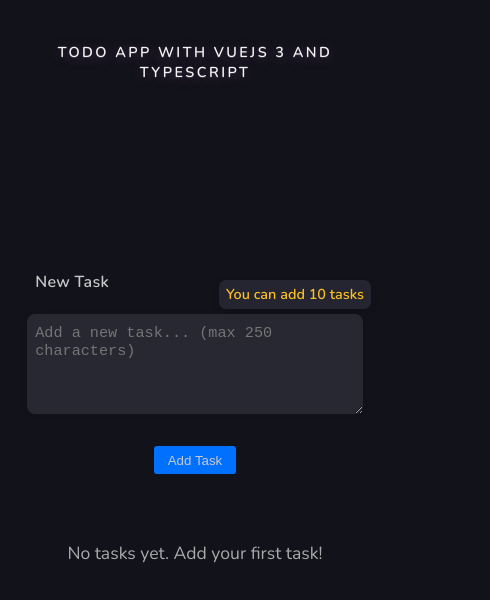
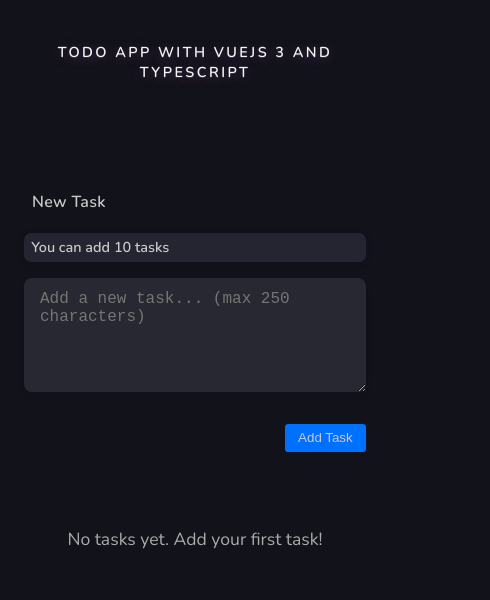
Before and after one commit to DiegoRoar/vue_todo, a Vue app: page / in a window 390 px wide. Shown: the top 600 px of the page, 490 px wide, since content can reach past the window. Built offline with nearby package versions, Linux system fonts and the light colour scheme.

Commit message:
Fixed poisiton of task limit
Moved to TodoForm

```diff
--- a/src/App.vue
+++ b/src/App.vue
@@ -2,17 +2,16 @@
   <div class="container">
     <h1 class="title">{{ title }}</h1>
     <main>
-      <TodoForm @add-task="addTask" :disabled="tasks.length >= 10" />
+      <div class="form-limit-row">
+        <div class="form-limit-flex">
+          <TodoForm
+            @add-task="addTask"
+            :disabled="tasks.length >= 10"
+            :tasks-length="tasks.length"
+          />
+        </div>
+      </div>
       <TaskList :tasks />
-      <div class="tasks-limit">
-        <p v-if="tasks.length === 0">You can add 10 tasks</p>
-        <p v-else-if="tasks.length < 10">
-          You can add {{ 10 - tasks.length }} more task{{
-            10 - tasks.length === 1 ? "" : "s"
-          }}
-        </p>
-        <p v-else>You have reached the maximum of 10 tasks</p>
-      </div>
     </main>
   </div>
 </template>
@@ -49,52 +48,54 @@
   text-transform: uppercase;
 }
 
-.tasks-limit {
-  position: absolute !important;
-  top: 505px;
-  right: 380px;
-  width: 100vw;
-  text-align: center;
-  z-index: 100;
-  pointer-events: none;
+.form-limit-row {
+  width: 100%;
+  margin-bottom: 1.2rem;
 }
 
-.tasks-limit p {
-  display: inline-block;
+.form-limit-flex {
+  display: flex;
+  align-items: center;
+  justify-content: space-between;
+  gap: 1.2rem;
+  width: 100%;
+}
+
+.tasks-limit-inline {
+  align-self: center;
+  display: flex;
+  flex-direction: column;
+  justify-content: center;
+  min-width: 160px;
+  font-size: 1rem;
+  color: #fbbf24;
+  font-weight: 600;
   background: rgba(39, 40, 50, 0.92);
-  color: #fbbf24;
-  font-size: 1rem;
-  margin: 0 auto;
-  font-weight: 600;
   border-radius: 0.5em;
   padding: 0.5em 1.2em;
   box-shadow: 0 2px 8px rgba(0, 0, 0, 0.08);
-}
-
-@media (max-width: 1200px) {
-  .tasks-limit {
-    right: 305px;
-    top: 495px;
-  }
+  margin-top: 0;
+  height: fit-content;
 }
 
 @media (max-width: 900px) {
-  .tasks-limit {
-    right: 0;
-    top: 315px;
+  .form-limit-flex {
+    flex-direction: column;
+    align-items: stretch;
+    gap: 0.5rem;
   }
-  .tasks-limit p {
+  .tasks-limit-inline {
+    margin-top: 0.5em;
+    align-self: stretch;
+    width: 100%;
+    text-align: left;
     font-size: 0.95rem;
     padding: 0.4em 0.8em;
   }
 }
 
 @media (max-width: 600px) {
-  .tasks-limit {
-    left: 100px;
-    top: 280px;
-  }
-  .tasks-limit p {
+  .tasks-limit-inline {
     font-size: 0.9rem;
     padding: 0.3em 0.5em;
   }
--- a/src/components/TodoForm.vue
+++ b/src/components/TodoForm.vue
@@ -1,6 +1,15 @@
 <template>
   <form @submit.prevent="formSubmitted">
-    <label for="newTask">New Task</label>
+    <div class="form-header-row">
+      <label for="newTask">New Task</label>
+      <div class="tasks-limit-inline">
+        <span v-if="tasksLength === 0">You can add 10 tasks</span>
+        <span v-else-if="tasksLength < 10">
+          You can add {{ 10 - tasksLength }} more task{{ 10 - tasksLength === 1 ? '' : 's' }}
+        </span>
+        <span v-else>You have reached the maximum of 10 tasks</span>
+      </div>
+    </div>
     <textarea
       v-model="newTask"
       name="newTask"
@@ -11,30 +20,34 @@
       @input="error = ''"
       maxlength="250"
       rows="5"
+      :disabled="disabled"
     ></textarea>
     <div class="error-group">
       <small v-if="error" class="small-error">{{ error }}</small>
-      <!-- <small v-else" class="small-ok">{{ }}</small> -->
+      <small v-else-if="disabled" class="small-error">Task limit reached (10/10)</small>
     </div>
-
     <div class="btn-container">
-      <button type="submit" class="btn">Add Task</button>
+      <button type="submit" class="btn" :disabled="disabled">Add Task</button>
     </div>
   </form>
 </template>
 
 <script lang="ts" setup>
-import { ref } from "vue";
+import { ref, defineProps, watch } from "vue";
+const props = defineProps<{ disabled?: boolean; tasksLength?: number }>();
 const newTask = ref("");
-
-const emit = defineEmits<{
-  addTask: [newTask: string];
-}>();
-
+const emit = defineEmits<{ addTask: [newTask: string]; }>();
 const error = ref("");
 
-// functions
+watch(
+  () => props.disabled,
+  (val) => {
+    if (val) newTask.value = "";
+  }
+);
+
 const formSubmitted = () => {
+  if (props.disabled) return;
   if (newTask.value.trim()) {
     emit("addTask", newTask.value.trim());
     newTask.value = "";
@@ -50,13 +63,35 @@
   flex-direction: column;
   align-items: center;
   gap: 1rem;
-  margin-top: 6.5rem;
+  margin-top: 2.5rem;
   width: 100%;
   max-width: 600px;
   margin-left: auto;
   margin-right: auto;
 }
-
+.form-header-row {
+  width: 100%;
+  display: flex;
+  align-items: center;
+  justify-content: space-between;
+  gap: 1.2rem;
+}
+.tasks-limit-inline {
+  align-self: center;
+  display: flex;
+  flex-direction: column;
+  justify-content: center;
+  min-width: 160px;
+  font-size: 1rem;
+  color: #fbbf24;
+  font-weight: 600;
+  background: rgba(39, 40, 50, 0.92);
+  border-radius: 0.5em;
+  padding: 0.5em 1.2em;
+  box-shadow: 0 2px 8px rgba(0, 0, 0, 0.08);
+  margin-top: 0;
+  height: fit-content;
+}
 label {
   font-size: 1rem;
   color: var(--text-color);
@@ -66,11 +101,9 @@
   font-weight: 600;
   align-self: flex-start;
 }
-
 input[type="text"] {
   display: none;
 }
-
 textarea {
   width: 100%;
   padding: 0.75rem 1rem;
@@ -85,19 +118,16 @@
   min-height: 60px;
   max-height: 200px;
 }
-
 textarea:focus {
   outline: none;
   border: 2px solid var(--accent-color);
   box-shadow: 0 0 0 2px var(--accent-color) 33;
 }
-
 .btn-container {
   display: flex;
   justify-content: flex-end;
   width: 100%;
 }
-
 .error-group {
   width: 100%;
   display: flex;
@@ -109,33 +139,25 @@
   margin-top: -0.5rem;
   text-align: left;
 }
-
 @media (max-width: 900px) {
-  form {
-    max-width: 98vw;
-    padding: 1.2rem 0.5rem 1rem 0.5rem;
+  .form-header-row {
+    flex-direction: column;
+    align-items: stretch;
+    gap: 0.5rem;
   }
-  textarea {
-    font-size: 0.98rem;
-    padding: 0.7rem 0.7rem;
-    min-height: 48px;
-    max-height: 140px;
-  }
-  .btn-container {
-    justify-content: center;
+  .tasks-limit-inline {
+    margin-top: 0.5em;
+    align-self: stretch;
+    width: 100%;
+    text-align: left;
+    font-size: 0.95rem;
+    padding: 0.4em 0.8em;
   }
 }
-
 @media (max-width: 600px) {
-  form {
-    max-width: 100vw;
-    padding: 1rem 0.2rem 0.7rem 0.2rem;
-  }
-  textarea {
-    font-size: 0.95rem;
-    padding: 0.6rem 0.5rem;
-    min-height: 36px;
-    max-height: 100px;
+  .tasks-limit-inline {
+    font-size: 0.9rem;
+    padding: 0.3em 0.5em;
   }
 }
 </style>
```
